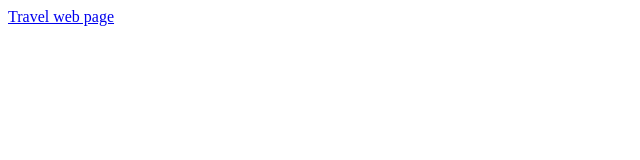
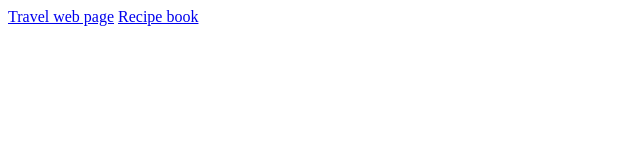
Before and after one commit to EnriqueMunoz-hub/webdetic, a plain HTML site: page index.html in a window 1280 px wide. Shown: the whole page, without its empty margins (0-640 px from the left). Drawn offline with Linux system fonts and the light colour scheme.

Commit message:
Update index.html

```diff
--- a/index.html
+++ b/index.html
@@ -5,5 +5,6 @@
   </head>
   <body>
     <a href=" https://enriquemunoz-hub.github.io/webdetic/pagina1.html">Travel web page</a>
+    <a href=" https://enriquemunoz-hub.github.io/webdetic/pagina2.html">Recipe book</a>
   </body>
 </html>
```
